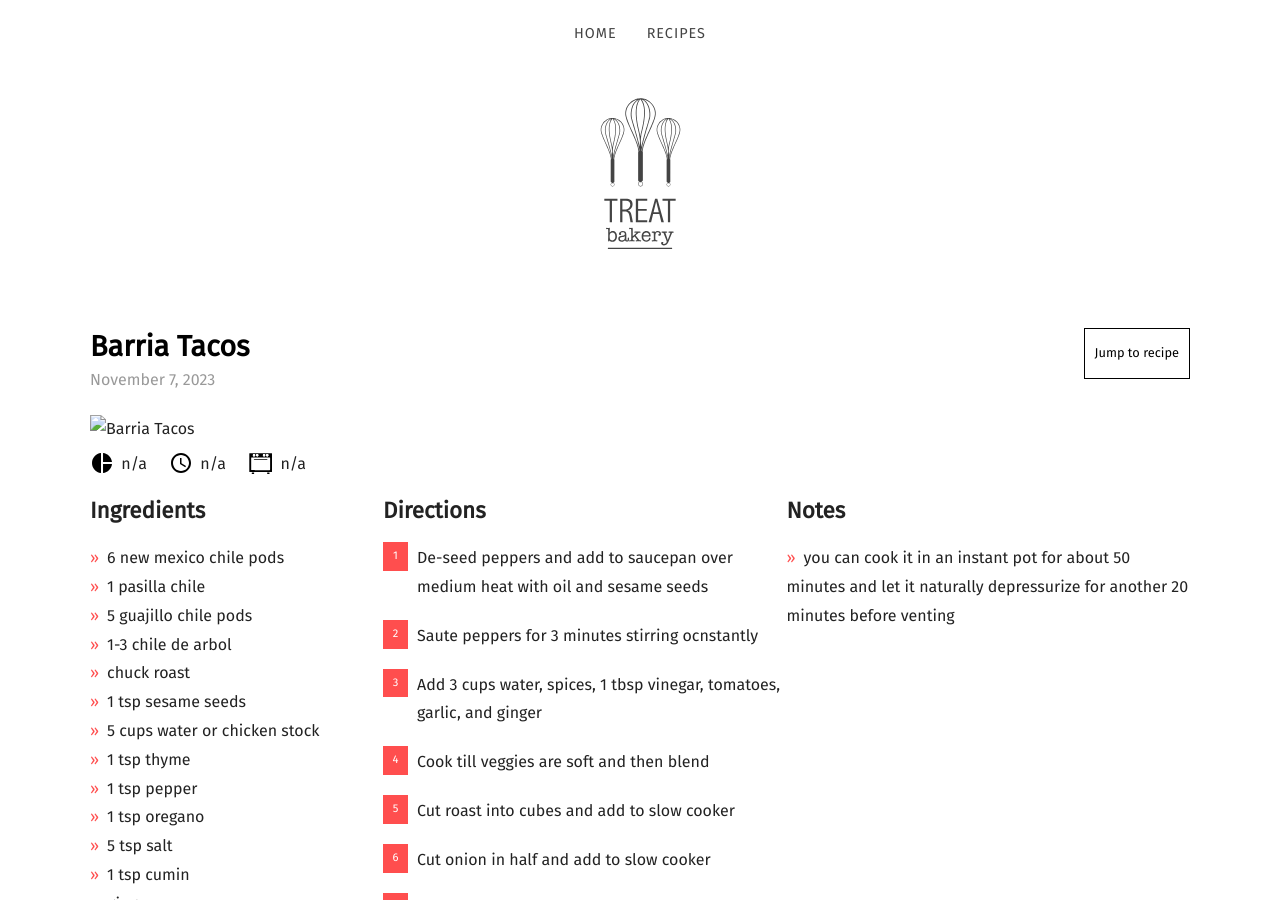
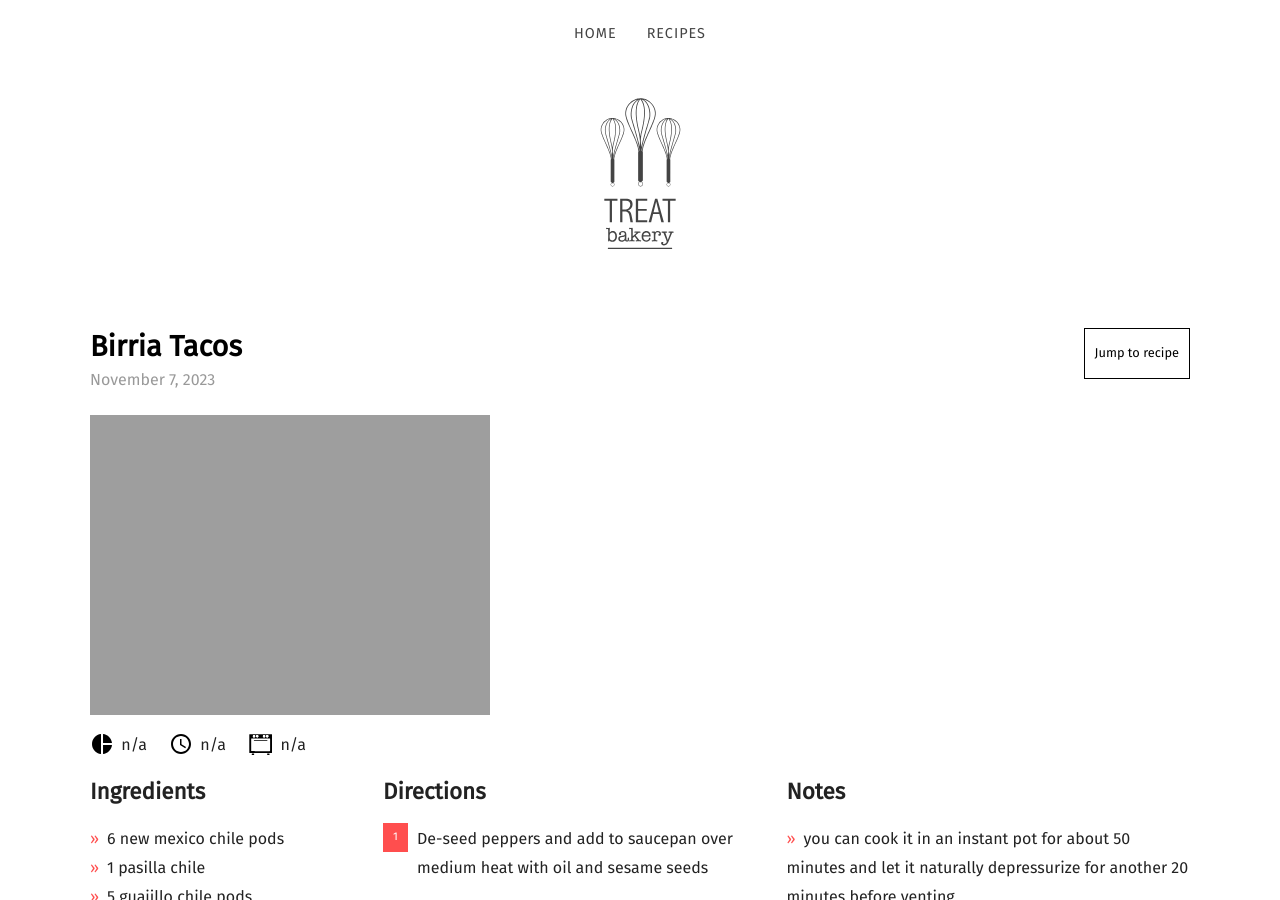
Before and after one commit to Luna-za-tuna/Personal_Recipe, a Jekyll site: the page built from _posts/2023-11-07-birria-tacos.md, in a window 1280 px wide and 900 px high. Built offline with Jekyll 4.4.1, drawn with Linux system fonts in a browser that asks for light colours; nearby versions of some CDN libraries; some web fonts are replaced.

Commit message:
update birria tacos

```diff
--- a/_posts/2023-11-07-barria-tacos.md
+++ b/_posts/2023-11-07-birria-tacos.md
@@ -1,9 +1,9 @@
 ---
-title: Barria Tacos
+title: Birria Tacos
 categories:
   - Meals
 date: 2023-11-07
-featured_image:
+featured_image: https://luna-za-tuna.github.io/Personal_Recipe/images/birria_tacos.jpg
 recipe:
   servings: n/a
   prep: n/a
```
Also changed, not shown: 1 other file.
